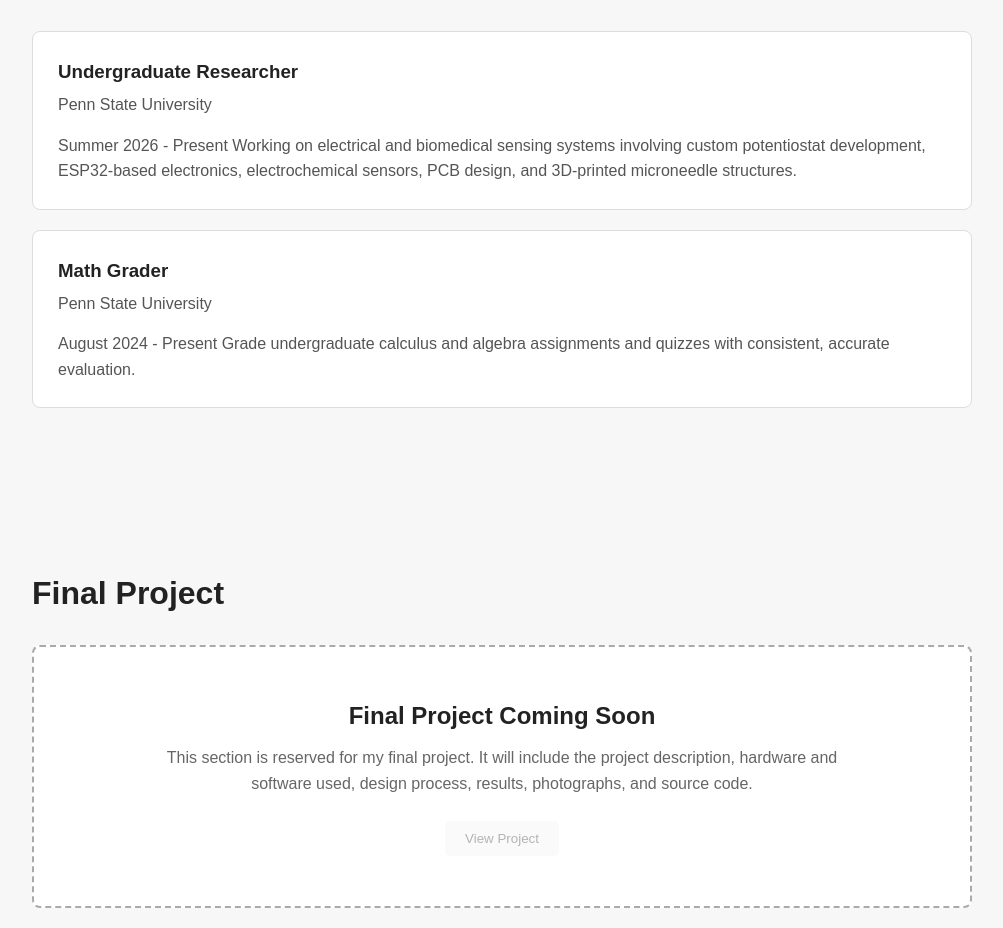
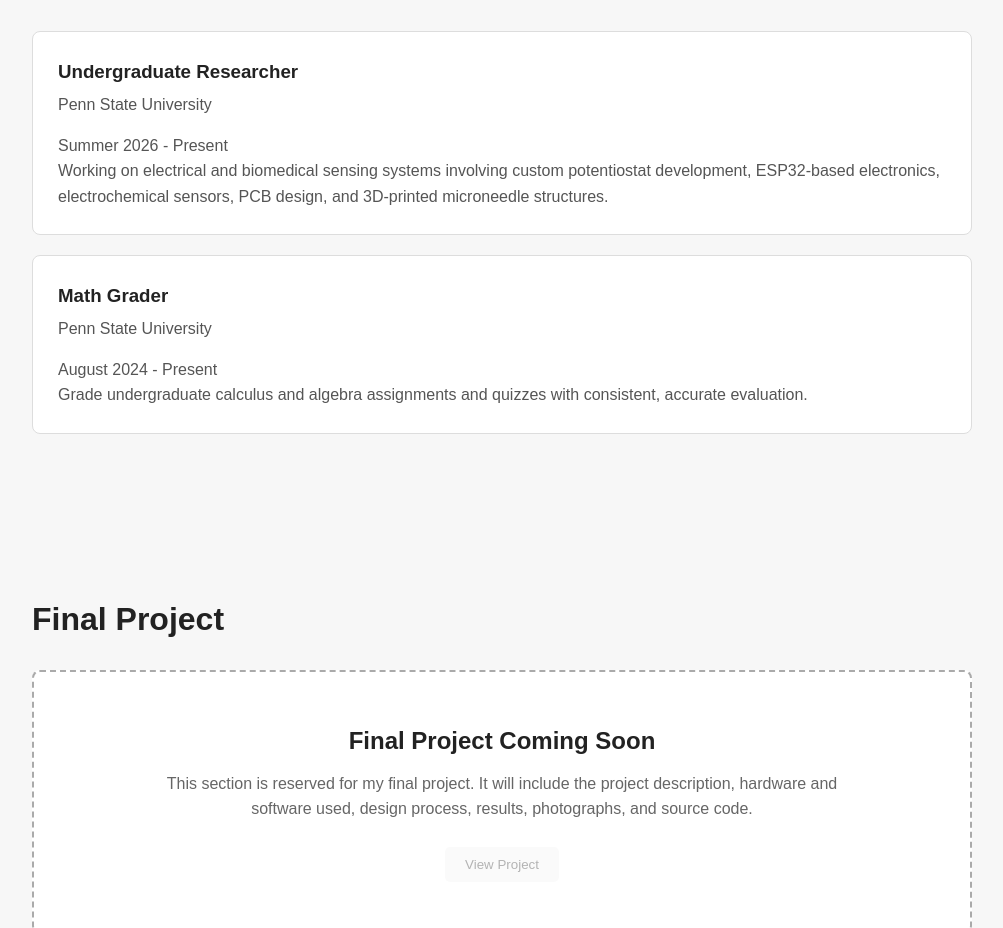
Before and after one commit to Schugh26/sumit-portfolio, a Next.js app: page / in a window 1280 px wide. Shown: the part 2163-3091 px from the top of the page, without its empty margins (138-1141 px from the left). Built offline with nearby package versions, Linux system fonts and the light colour scheme.

Commit message:
Added resume PDF

```diff
--- a/app/page.tsx
+++ b/app/page.tsx
@@ -98,9 +98,10 @@ export default function Home() {
         <div className="card">
           <h3>Undergraduate Researcher</h3>
           <p className="subheading">Penn State University</p>
+          <p>Summer 2026 - Present</p>
 
           <p>
-            Summer 2026 - Present
+
             Working on electrical and biomedical sensing systems involving
             custom potentiostat development, ESP32-based electronics,
             electrochemical sensors, PCB design, and 3D-printed microneedle
@@ -111,8 +112,9 @@ export default function Home() {
         <div className="card">
           <h3>Math Grader</h3>
           <p className="subheading">Penn State University</p>
+          <p>August 2024 - Present</p>
           <p>
-            August 2024 - Present
+
             Grade undergraduate calculus and algebra assignments and quizzes
             with consistent, accurate evaluation.
 
```
